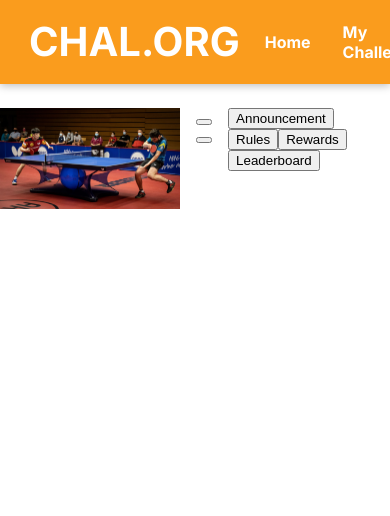
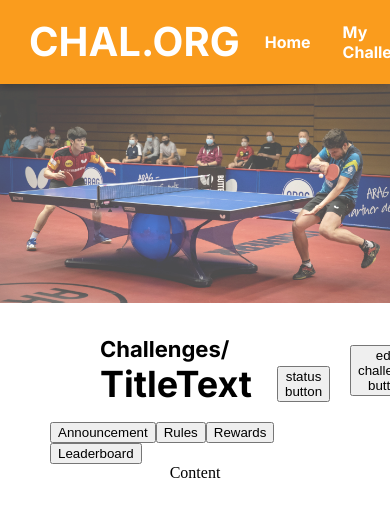
Before and after one commit to iambaangkok/challenge-organizer-frontend, a Next.js app: page /challenge in a window 390 px wide. Shown: the top 516 px of the page. Built offline with nearby package versions, Linux system fonts and the light colour scheme.

Commit message:
made challengemenu mostly responsive

```diff
--- a/components/Layout.tsx
+++ b/components/Layout.tsx
@@ -3,8 +3,8 @@ import Navbar from './navbar/NavBar'
 export default function Layout({ children }: any) {
     return (
         <>
-            <Navbar />
-            <main>{children}</main>
+
+            <main><Navbar />{children}</main>
         </>
     )
 }
--- a/pages/challenge/css/style.module.scss
+++ b/pages/challenge/css/style.module.scss
@@ -1,13 +1,78 @@
+.main-container {
+    /* Auto layout */
+    display: flex;
+    flex-direction: column;
+    justify-content: space-between;
+    align-items: center;
+
+    width: 100vw;
+}
+
+.challengemenu-container {
+    display: flex;
+    flex-direction: column;
+    align-items: center;
+
+    padding: 0px 50px;
+
+    align-self: stretch;
+
+}
+
 .banner-container {
-    position: relative;
     overflow: hidden;
     display: block;
 
-    width: 100%;
     height: 223px;
 
-    .banner{
+    .banner {
+        opacity: 70%;
+
         width: 100%;
         height: auto;
     }
+    align-self: stretch;
 }
+
+.title-container {
+    /* Auto layout */
+    display: flex;
+    flex-direction: row;
+    justify-content: space-between;
+    align-items: center;
+    padding: 12px 50px 0px;
+    gap: 20px;
+
+    // width: 1300px;
+    height: 103px;
+
+    background: var(--White);
+
+    /* Inside auto layout */
+    flex-shrink: 1;
+    align-self: stretch;
+    justify-self: center;
+
+    .title-left {
+        /* Auto layout */
+        display: flex;
+        flex-direction: column;
+        justify-content: center;
+        align-items: flex-start;
+        padding: 10px 0px;
+
+        // width: fit-content;
+        height: 91px;
+
+        .title-text-container {
+            /* Auto layout */
+            display: flex;
+            flex-direction: row;
+            align-items: center;
+            gap: 25px;
+
+            // width: 775px;
+            height: 44px;
+        }
+    }
+}
--- a/pages/challenge/index.tsx
+++ b/pages/challenge/index.tsx
@@ -13,28 +13,33 @@ export default function Home() {
             <Head>
                 <title>Challenge</title>
             </Head>
-            <div
-                className={
-                    "main-container flex justify-center items-start space-x-4 mt-6"
-                }>
-                {/* placeholder image */}
+            <div className={styles["main-container"]}>
                 <div className={styles["banner-container"]}>
                     <Image
                         src={bannerImage}
                         alt=""
-                        className={styles['banner']}
+                        className={styles["banner"]}
                     />
                 </div>
+                <div className={styles["challengemenu-container"]}>
                     <div className={styles["title-container"]}>
                         <div className={styles["title-left"]}>
-                        <div className={styles[""]}></div>
+                            <div className={styles[""] + " H3"}>
+                                Challenges/
+                            </div>
                             <div className={styles["title-text-container"]}>
-                            <div className={styles["title-text"]}></div>
-                            <button className={styles["status"]}></button>
+                                <div className={styles["title-text"] + " H1"}>
+                                    {"TitleText"}
+                                </div>
+                                <button className={styles["status"]}>
+                                    {"status button"}
+                                </button>
                             </div>
                         </div>
                         <div className={styles["title-right"]}>
-                        <button className={styles[""]}></button>
+                            <button className={styles[""]}>
+                                {"edit challenge button"}
+                            </button>
                         </div>
                     </div>
                     <div className={styles["tabs-container"]}>
@@ -42,12 +47,15 @@ export default function Home() {
                             Announcement
                         </button>
                         <button className={styles["tab-button"]}>Rules</button>
-                    <button className={styles["tab-button"]}>Rewards</button>
+                        <button className={styles["tab-button"]}>
+                            Rewards
+                        </button>
                         <button className={styles["tab-button"]}>
                             Leaderboard
                         </button>
                     </div>
-                <div className={styles["content-container"]}></div>
+                </div>
+                <div className={styles["content-container"]}>Content</div>
             </div>
         </>
     );
```
Lines whose indentation alone changed are shown as unchanged.
